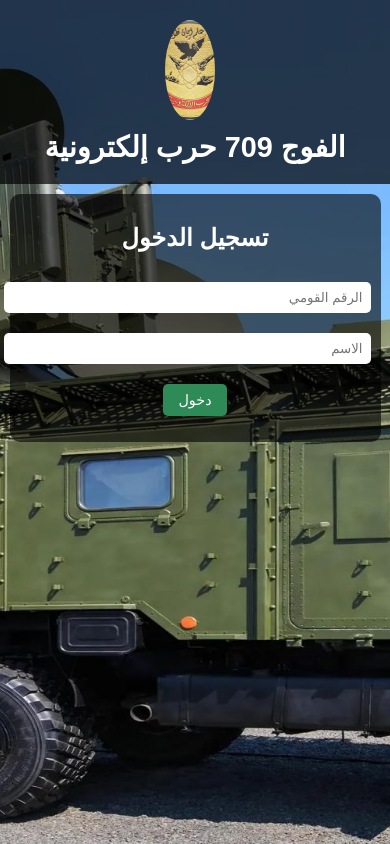
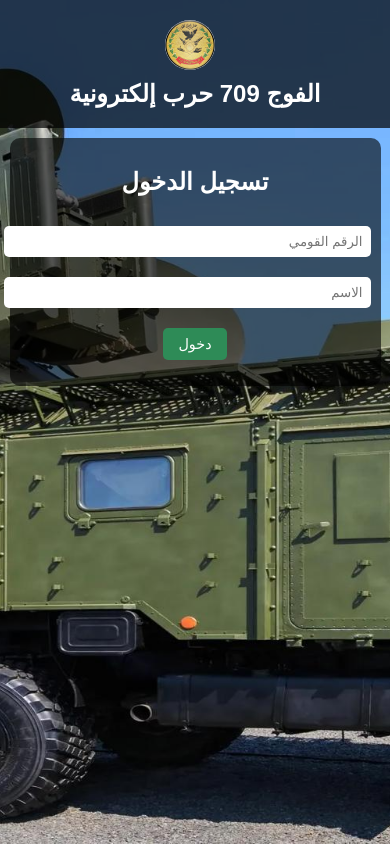
Before and after one commit to kamalsororr/Meal-Reservation, a plain HTML site: page index.html in a window 390 px wide. Drawn offline with Linux system fonts and the light colour scheme; no server answers.

Commit message:
Update style.css

```diff
--- a/css/style.css
+++ b/css/style.css
@@ -28,7 +28,6 @@ header h1 {
 
 .logo {
   width: 100px;
-  height: 100px;
   object-fit: cover;
   border-radius: 50%;
   margin-right: 10px;
@@ -84,7 +83,7 @@ button:hover {
         width: 50px;
     }
 
-    h1 {
+  header h1 {
         font-size: 1.5em;
     }
 
```
